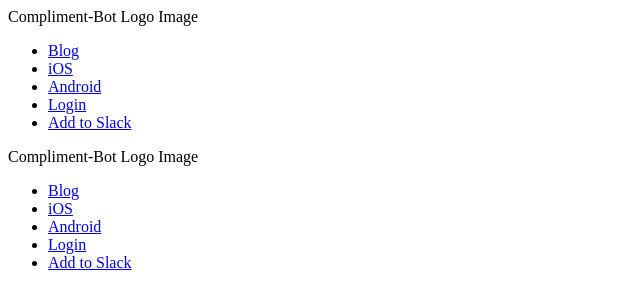
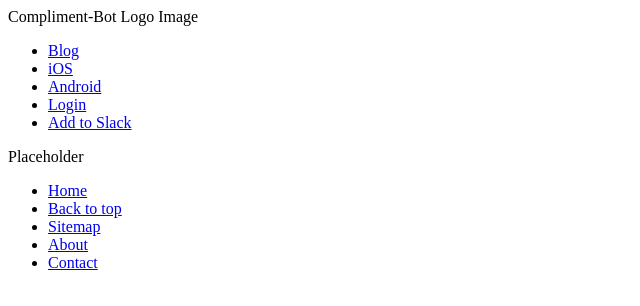
Before and after one commit to MikeHa/Owls-Team-6, a plain HTML site: page index.html in a window 1280 px wide. Shown: the whole page, without its empty margins (0-640 px from the left). Drawn offline with Linux system fonts and the light colour scheme.

Commit message:
basic footer layout

```diff
--- a/index.html
+++ b/index.html
@@ -49,28 +49,30 @@ OWL TEAM 6 - Cloning paperbot.ai
 		</section>
 <!-- Ryan's Starting Section | FOOTER -->
 		<footer>
-			<nav class="navbar">
-				<div class="navheader">Compliment-Bot Logo Image</div>
-				<div class="navcollapse">
+			<div class="wrapper">
+				<nav class="nav-b">
+				<div class="nav-footer">Placeholder</div>
+				<div class="nav-close">
 					<ul>
 						<li>
-							<a class='btn' href="#!">Blog</a>
+							<a class='btn' href="#!">Home</a>
 						</li>
 						<li>
-							<a class='btn' href="#!">iOS</a>
+							<a class='btn' href="#!">Back to top</a>
 						</li>
 						<li>
-							<a class='btn' href="#!">Android</a>
+							<a class='btn' href="#!">Sitemap</a>
 						</li>
 						<li>
-							<a class='btn' href="#!">Login</a>
+							<a class='btn' href="#!">About</a>
 						</li>
 						<li>
-							<a class='btn' href="#!">Add to Slack</a>
+							<a class='btn' href="#!">Contact</a>
 						</li>
 					</ul>
 				</div>
 			</nav>
+			</div>
 		</footer>
 	</body>
 </html>
```
